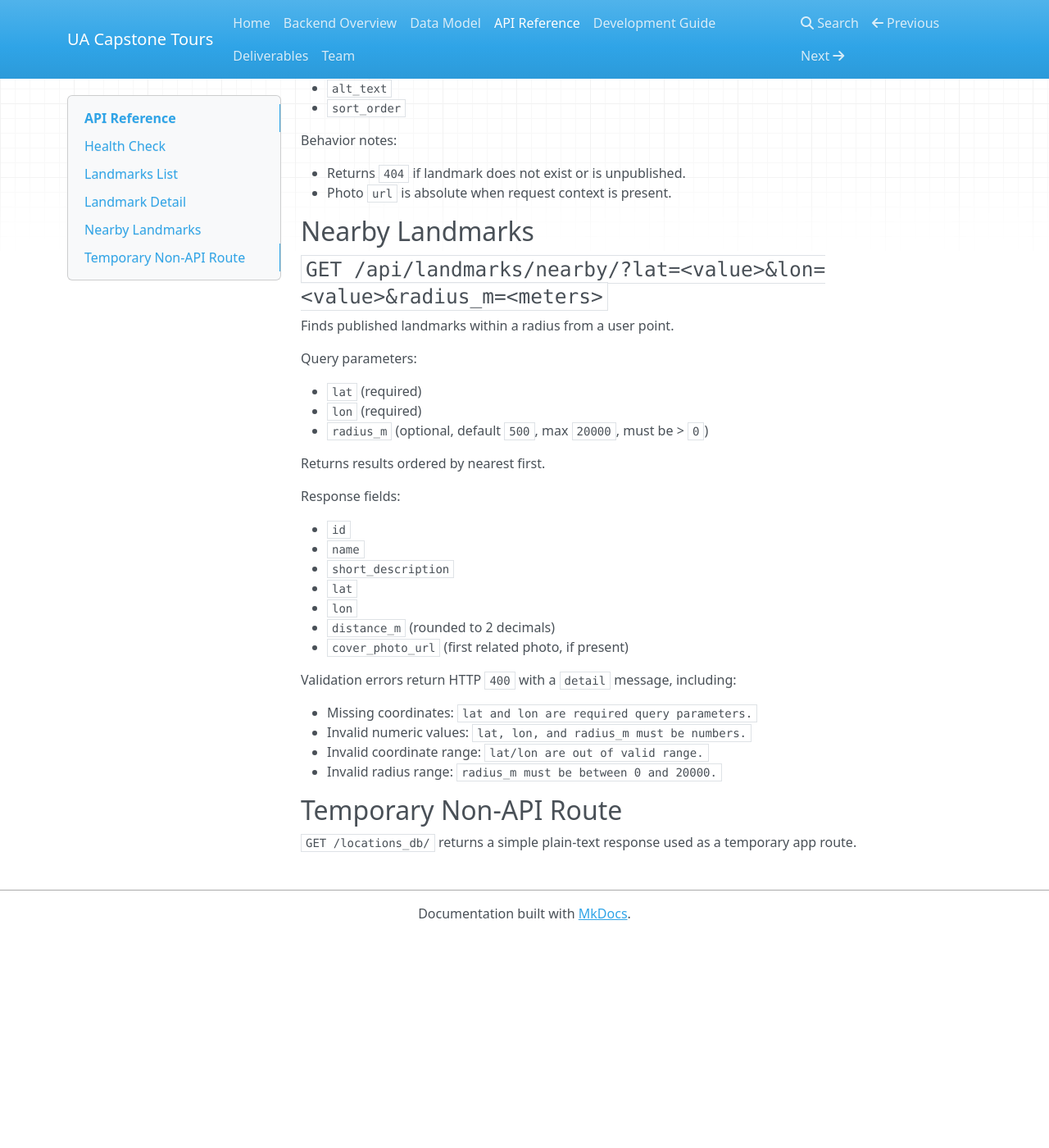
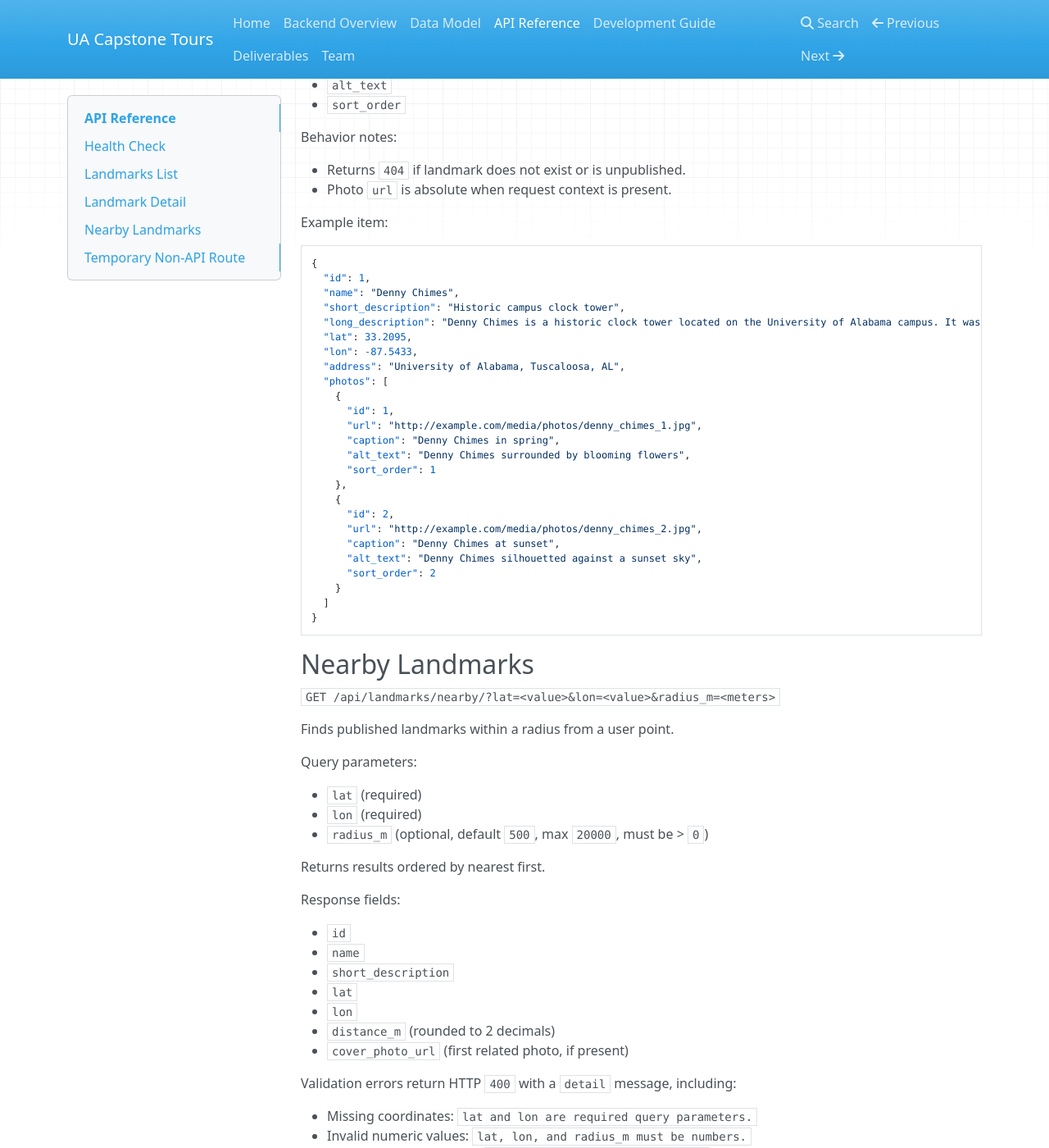
Before and after one commit to waltermink/ua-capstone-tours, an MkDocs documentation site: the page built from docs/api-reference.md, in a window 1280 px wide and 1400 px high, scrolled down 1383 px. Shown: the whole window at 82% size. Built offline with MkDocs 1.6.1, drawn with Linux system fonts in a browser that asks for light colours; nearby versions of some CDN libraries; before the commit the page ends 2525 px from its top, so only the background shows below that; some of the changed text lies outside the part shown.

````diff
--- a/docs/api-reference.md
+++ b/docs/api-reference.md
@@ -4,7 +4,7 @@ All API routes are under `/api/`.
 
 ## Health Check
 
-### `GET /api/health/`
+`GET /api/health/`
 
 Returns service status.
 
@@ -18,7 +18,7 @@ Example response:
 
 ## Landmarks List
 
-### `GET /api/landmarks/`
+`GET /api/landmarks/`
 
 Returns all published landmarks ordered by name.
 
@@ -44,7 +44,7 @@ Example item:
 
 ## Landmark Detail
 
-### `GET /api/landmarks/<id>/`
+`GET /api/landmarks/<id>/`
 
 Returns one published landmark with full details and related photos.
 
@@ -72,9 +72,39 @@ Behavior notes:
 - Returns `404` if landmark does not exist or is unpublished.
 - Photo `url` is absolute when request context is present.
 
+Example item:
+
+```json
+{
+  "id": 1,
+  "name": "Denny Chimes",
+  "short_description": "Historic campus clock tower",
+  "long_description": "Denny Chimes is a historic clock tower located on the University of Alabama campus. It was built in 1929 and serves as a prominent landmark and gathering place for students and visitors.",
+  "lat": 33.2095,
+  "lon": -87.5433,
+  "address": "University of Alabama, Tuscaloosa, AL",
+  "photos": [
+    {
+      "id": 1,
+      "url": "http://example.com/media/photos/denny_chimes_1.jpg",
+      "caption": "Denny Chimes in spring",
+      "alt_text": "Denny Chimes surrounded by blooming flowers",
+      "sort_order": 1
+    },
+    {
+      "id": 2,
+      "url": "http://example.com/media/photos/denny_chimes_2.jpg",
+      "caption": "Denny Chimes at sunset",
+      "alt_text": "Denny Chimes silhouetted against a sunset sky",
+      "sort_order": 2
+    }
+  ]
+}
+```
+
 ## Nearby Landmarks
 
-### `GET /api/landmarks/nearby/?lat=<value>&lon=<value>&radius_m=<meters>`
+`GET /api/landmarks/nearby/?lat=<value>&lon=<value>&radius_m=<meters>`
 
 Finds published landmarks within a radius from a user point.
 
@@ -103,6 +133,20 @@ Validation errors return HTTP `400` with a `detail` message, including:
 - Invalid coordinate range: `lat/lon are out of valid range.`
 - Invalid radius range: `radius_m must be between 0 and 20000.`
 
+Example item:
+
+```json
+{
+  "id": 1,
+  "name": "Denny Chimes",
+  "short_description": "Historic campus clock tower",
+  "lat": 33.2095,
+  "lon": -87.5433,
+  "distance_m": 120.45,
+  "cover_photo_url": "http://example.com/media/photos/denny_chimes_1.jpg"
+}
+```
+
 ## Temporary Non-API Route
 
 `GET /locations_db/` returns a simple plain-text response used as a temporary app route.
````
Also changed, not shown: README.md (+2 -0 lines), docs/team.md (+11 -6 lines).
